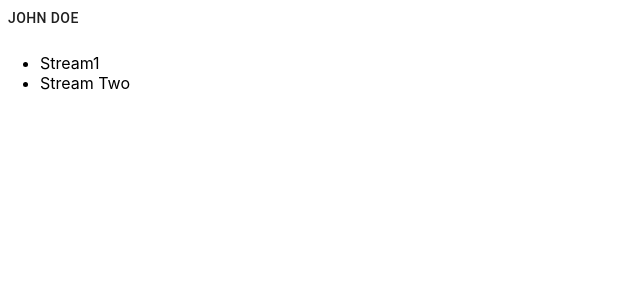
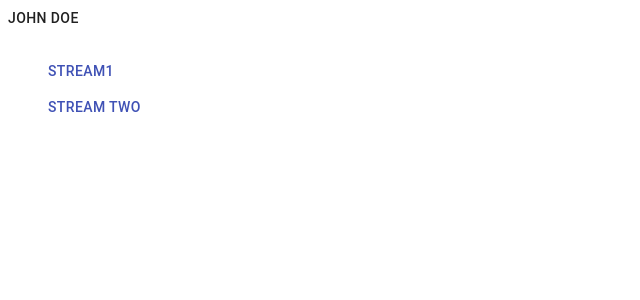
Before and after one commit to pclubiitk/Campus-Discuss-Frontend, a React (Create React App) app: page / in a window 1280 px wide. Shown: the top 300 px of the page, without its empty margins (0-640 px from the left). Built offline with nearby package versions, Linux system fonts and the light colour scheme.

Commit message:
Move code from src/index.js to src/components/sidebar/index.js, plus cleaning up code

```diff
--- a/src/components/sidebar/index.js
+++ b/src/components/sidebar/index.js
@@ -12,31 +12,33 @@ function Profile(props) {
 class StreamsList extends React.Component {
     render() {
         return (
-            <li>{this.props.streamName}</li>
+            <li>
+                <Button color="primary" onClick={() => alert("clicked " + this.props.streamName)}>
+                    {this.props.streamName}
+                </Button>
+            </li>
         )
     }
 }
 class Sidebar extends React.Component {
     CreateStreamsList(streams) {
         let list = new Array();
-        console.log(streams);
-        console.log(streams[1]);
+
         for (let i = 0; i < streams.length; i++) {
-             list.push(<StreamsList streamName={streams[i]} />);
+            list.push(<StreamsList streamName={streams[i]} />);
         }
         return list;
     }
     render() {
         const streamsList=this.CreateStreamsList(this.props.streams);
         return (
-
             <nav>
                 <div className="sidebar">
                     <div className="profile">
                         <Profile name={this.props.name} />
                     </div>
                     <div className="streams-list">
-                        <ul className="sidenav">
+                        <ul className="sidenav" style={{listStyleType: "none"}}>
                             {streamsList}
                         </ul>
                     </div>
```
